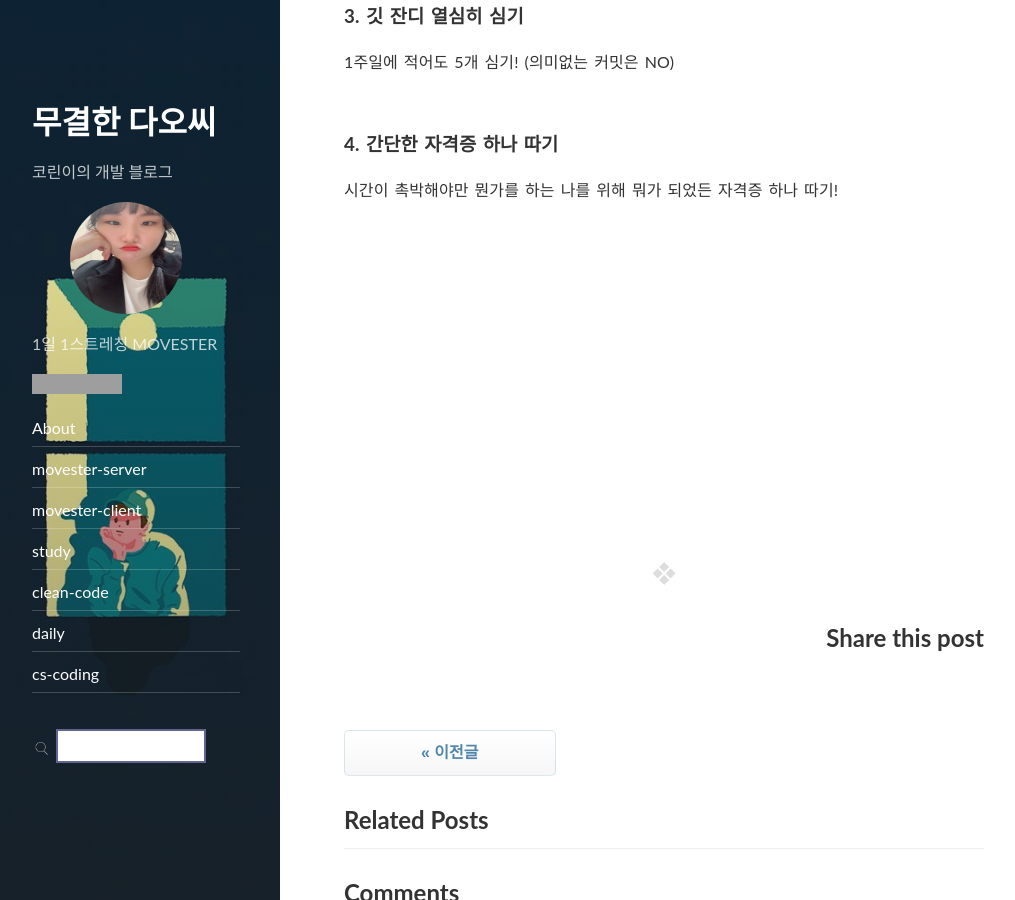
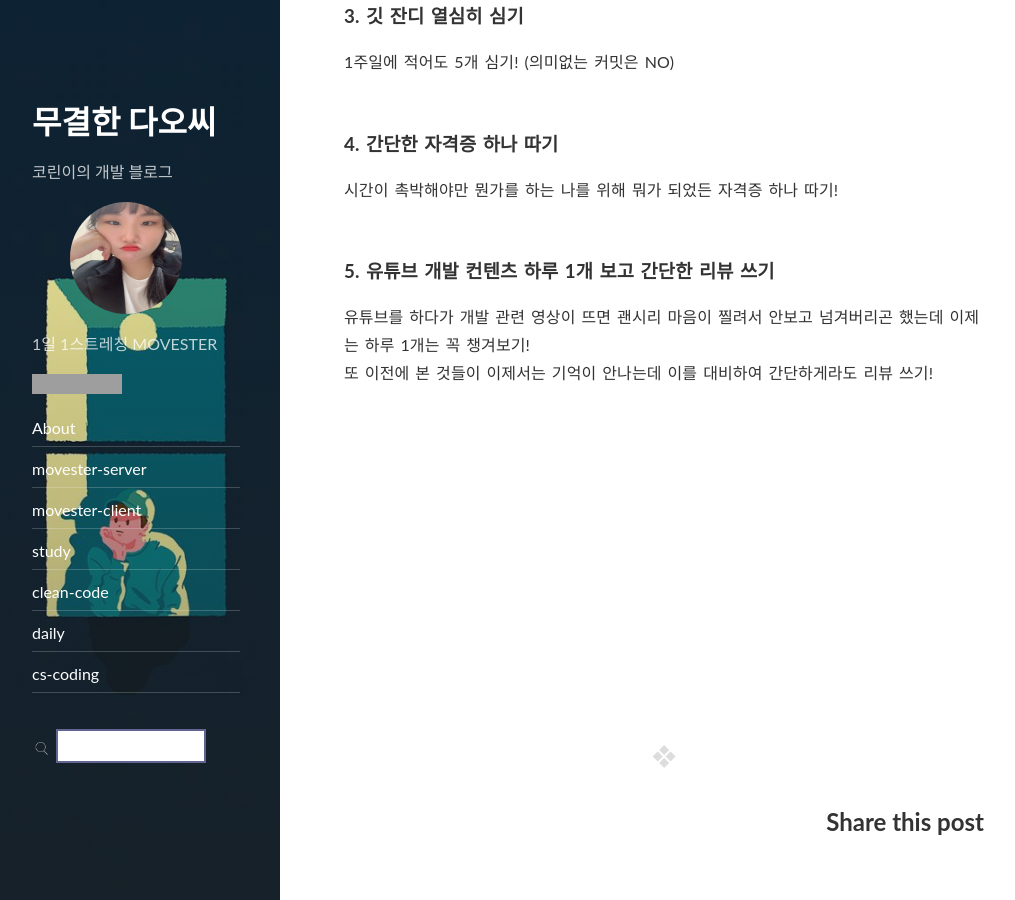
Before and after one commit to jnhro1/jnhro1.github.io, a Jekyll site: the page built from _posts/daily/2021-08-08-8월 목표 캘린더.md, in a window 1280 px wide and 900 px high, scrolled down 1279 px. Shown: the whole window, without its empty margins (8-1023 px from the left). Built offline with Jekyll 4.4.1, drawn with Linux system fonts in a browser that asks for light colours; nearby versions of some CDN libraries; comment, search, counter and statistics services are not loaded; grey boxes are pictures that could not be loaded.

Commit message:
20210812

```diff
--- a/_posts/daily/2021-08-08-8월 목표 캘린더.md
+++ b/_posts/daily/2021-08-08-8월 목표 캘린더.md
@@ -44,3 +44,11 @@ comments: true
 
 ### 4. 간단한 자격증 하나 따기
 시간이 촉박해야만 뭔가를 하는 나를 위해 뭐가 되었든 자격증 하나 따기!
+<br>
+<br>
+
+### 5. 유튜브 개발 컨텐츠 하루 1개 보고 간단한 리뷰 쓰기
+유튜브를 하다가 개발 관련 영상이 뜨면 괜시리 마음이 찔려서 안보고
+넘겨버리곤 했는데 이제는 하루 1개는 꼭 챙겨보기!
+<br>
+또 이전에 본 것들이 이제서는 기억이 안나는데 이를 대비하여 간단하게라도 리뷰 쓰기!
```
